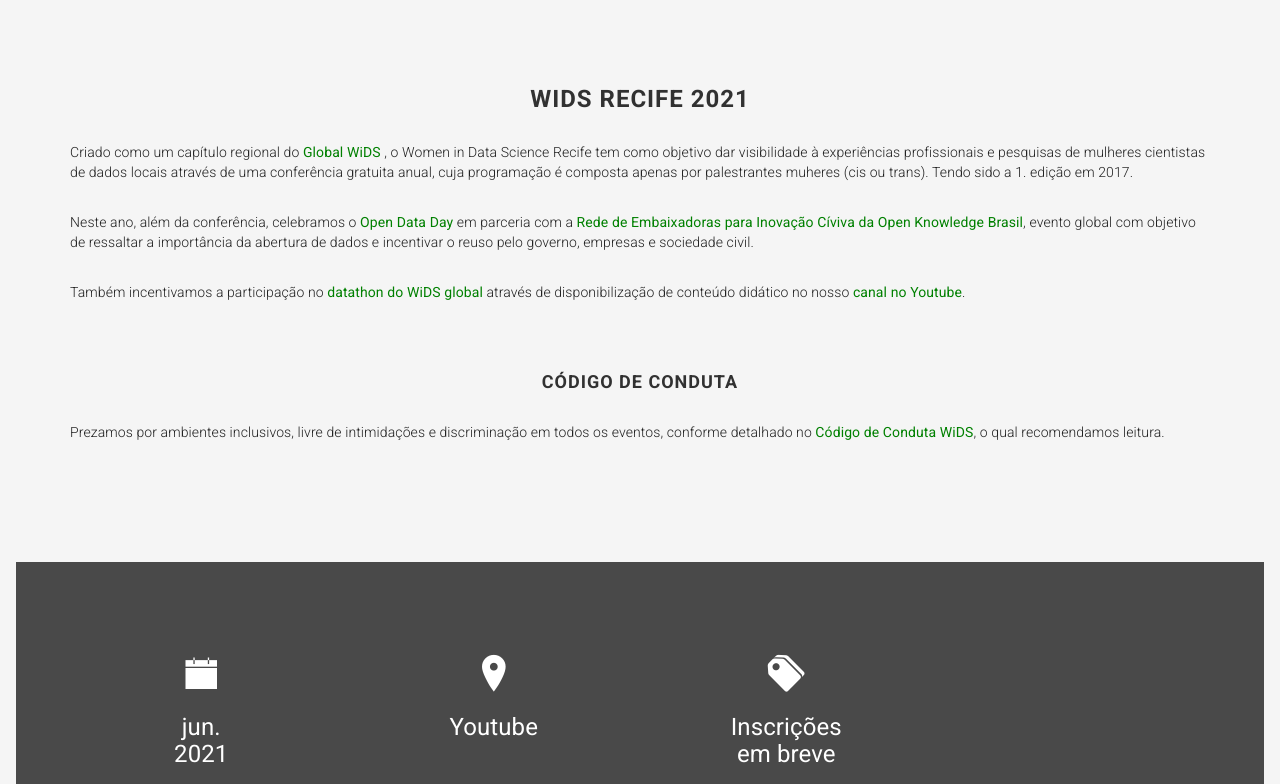
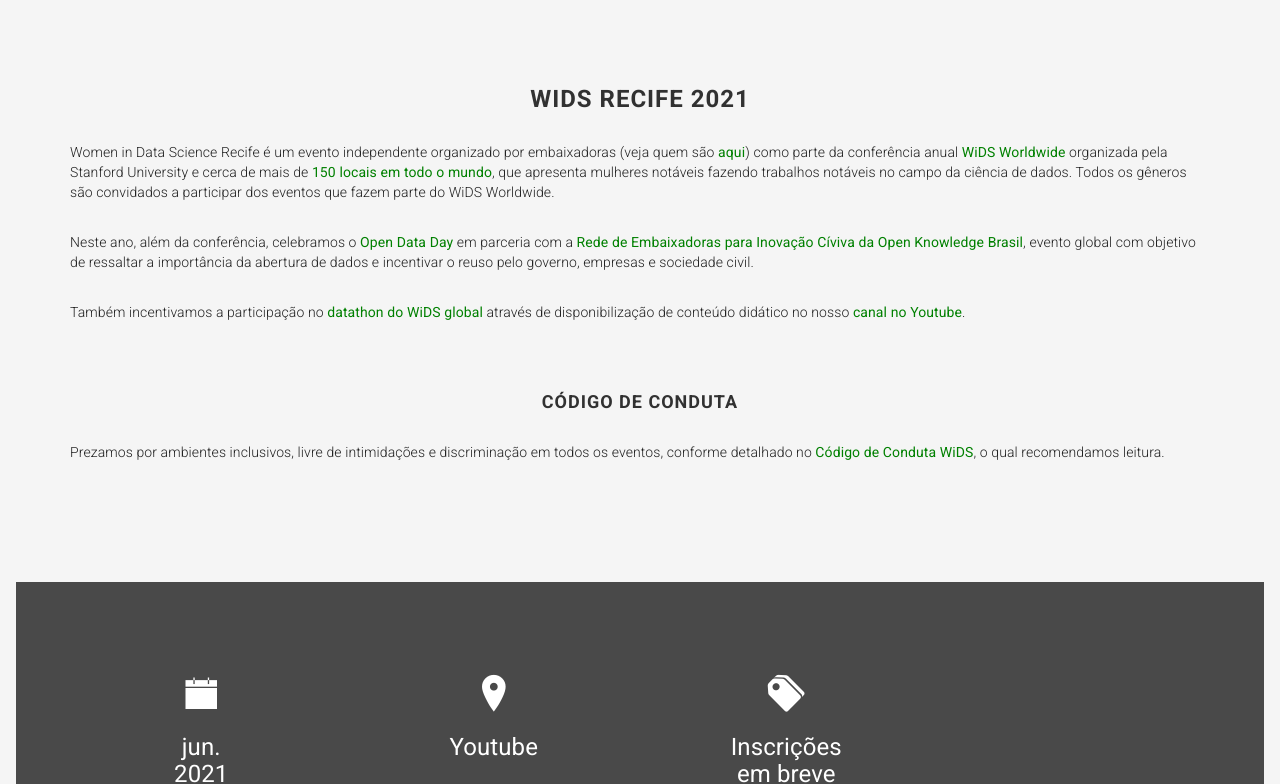
Before and after one commit to widsrecife/widsrecife.github.io, a Jekyll site: the page built from index.html, in a window 1280 px wide and 900 px high, scrolled down 804 px, cut to the strip 116-900 px from the top of the window. Built offline with Jekyll 4.4.1, drawn with Linux system fonts in a browser that asks for light colours; some web fonts are replaced.

Commit message:
Atualiza descrição do que é o WiDS Recife

```diff
--- a/_includes/conference_2021/about.html
+++ b/_includes/conference_2021/about.html
@@ -6,7 +6,7 @@
                 <h3 class="section-title">WiDS Recife 2021</h3>
 
                 <p>
-                    Criado como um capítulo regional do <a href="https://www.widsconference.org"> Global WiDS </a>, o Women in Data Science Recife tem como objetivo dar visibilidade à experiências profissionais e pesquisas de mulheres cientistas de dados locais através de uma conferência gratuita anual, cuja programação é composta apenas por palestrantes muheres (cis ou trans). Tendo sido a 1. edição em 2017.
+                    Women in Data Science Recife é um evento independente organizado por embaixadoras (veja quem são <a href="https://www.widsrecife.com.br/embaixadoras.html">aqui</a>) como parte da conferência anual <a href="https://www.widsconference.org">WiDS Worldwide</a> organizada pela Stanford University e cerca de mais de <a href="https://www.widsconference.org/ww-regional-events-2021.html">150 locais em todo o mundo</a>, que apresenta mulheres notáveis fazendo trabalhos notáveis no campo da ciência de dados. Todos os gêneros são convidados a participar dos eventos que fazem parte do WiDS Worldwide.
                 </p>
                 <p>
                     Neste ano, além da conferência, celebramos o <a href="https://www.sympla.com.br/open-data-day-recife__1151721" target="_blank">Open Data Day</a> em parceria com a <a href="https://embaixadoras.ok.org.br/" target="_blank">Rede de Embaixadoras para Inovação Cíviva da Open Knowledge Brasil</a>, evento global com objetivo de ressaltar a importância da abertura de dados e incentivar o reuso pelo governo, empresas e sociedade civil.
```
